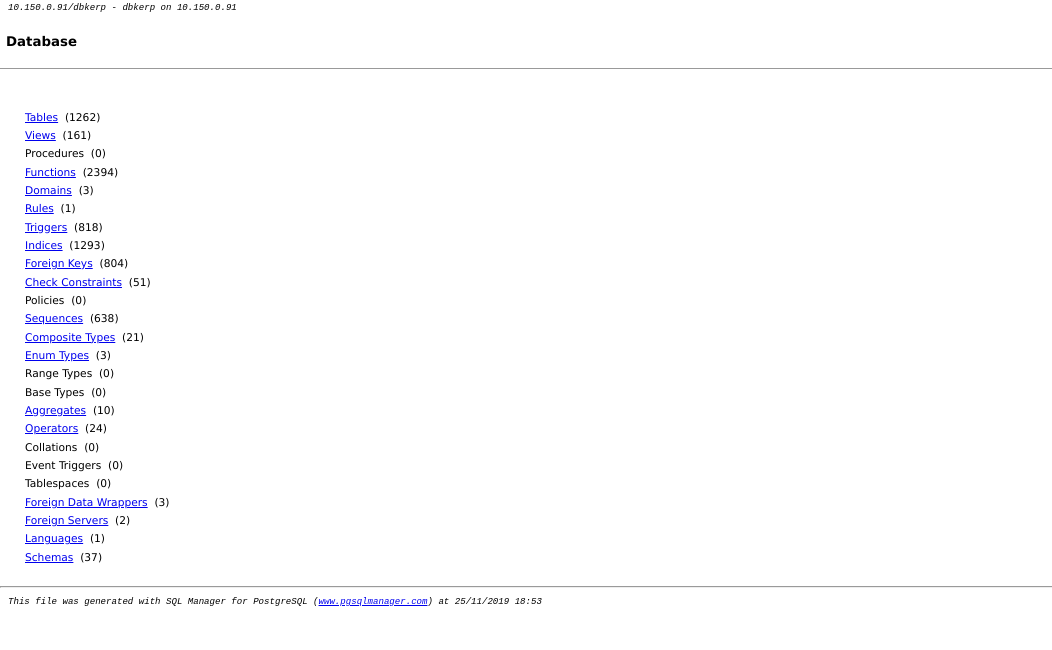
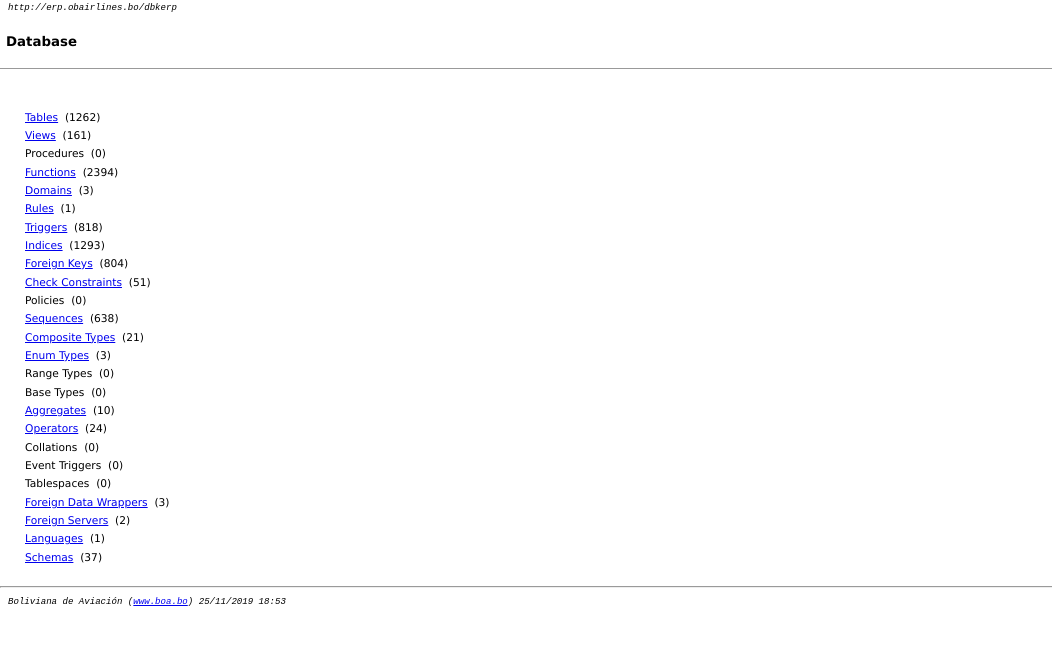
Before and after one commit to boabo/sis_documentos, a plain HTML site: page base_de_datos/Index.html in a window 1280 px wide. Shown: the top 650 px of the page, 0-1052 px from the left. Drawn offline with Linux system fonts and the light colour scheme.

```diff
--- a/base_de_datos/Index.html
+++ b/base_de_datos/Index.html
@@ -9,7 +9,7 @@
   <DIV ID="bannerrow1">
     <TABLE CLASS="bannerparthead" CELLSPACING=0>
       <TR ID="hdr" VALIGN="middle">
-        <TD CLASS="runninghead"><pre>10.150.0.91/dbkerp - dbkerp on 10.150.0.91</pre></TD>
+        <TD CLASS="runninghead"><pre>http://erp.obairlines.bo/dbkerp</pre></TD>
                 <TD ALIGN="left" WIDTH="54px" NOWRAP>
           <A HREF="Index.html"><IMG ALT="Previous topic" SRC="Images/GoPrev.bmp" BORDER="0"></A>
           <A HREF="Index.html"><IMG ALT="Chapter index" SRC="Images/GoIndex.bmp" BORDER="0"></A>
@@ -51,7 +51,7 @@
 &nbsp;(37)</P><DIV CLASS="footer"><BR><HR></DIV>
     <TABLE CLASS="bannerparthead" CELLSPACING=0>
     <TR VALIGN="middle">
-    <TD CLASS="runninghead"><pre>This file was generated with SQL Manager for PostgreSQL (<A HREF="http://www.pgsqlmanager.com/">www.pgsqlmanager.com</A>) at 25/11/2019 18:53</pre></TD>
+    <TD CLASS="runninghead"><pre>Boliviana de Aviación (<A HREF="http://www.boa.bo/">www.boa.bo</A>) 25/11/2019 18:53</pre></TD>
       <TD ALIGN="left" WIDTH="54px" NOWRAP>
         <A HREF="Index.html"><IMG ALT="Previous topic" SRC="Images/GoPrev.bmp" BORDER="0"></A>
         <A HREF="Index.html"><IMG ALT="Chapter index" SRC="Images/GoIndex.bmp" BORDER="0"></A>
```
Also changed, not shown: 1 other file.
